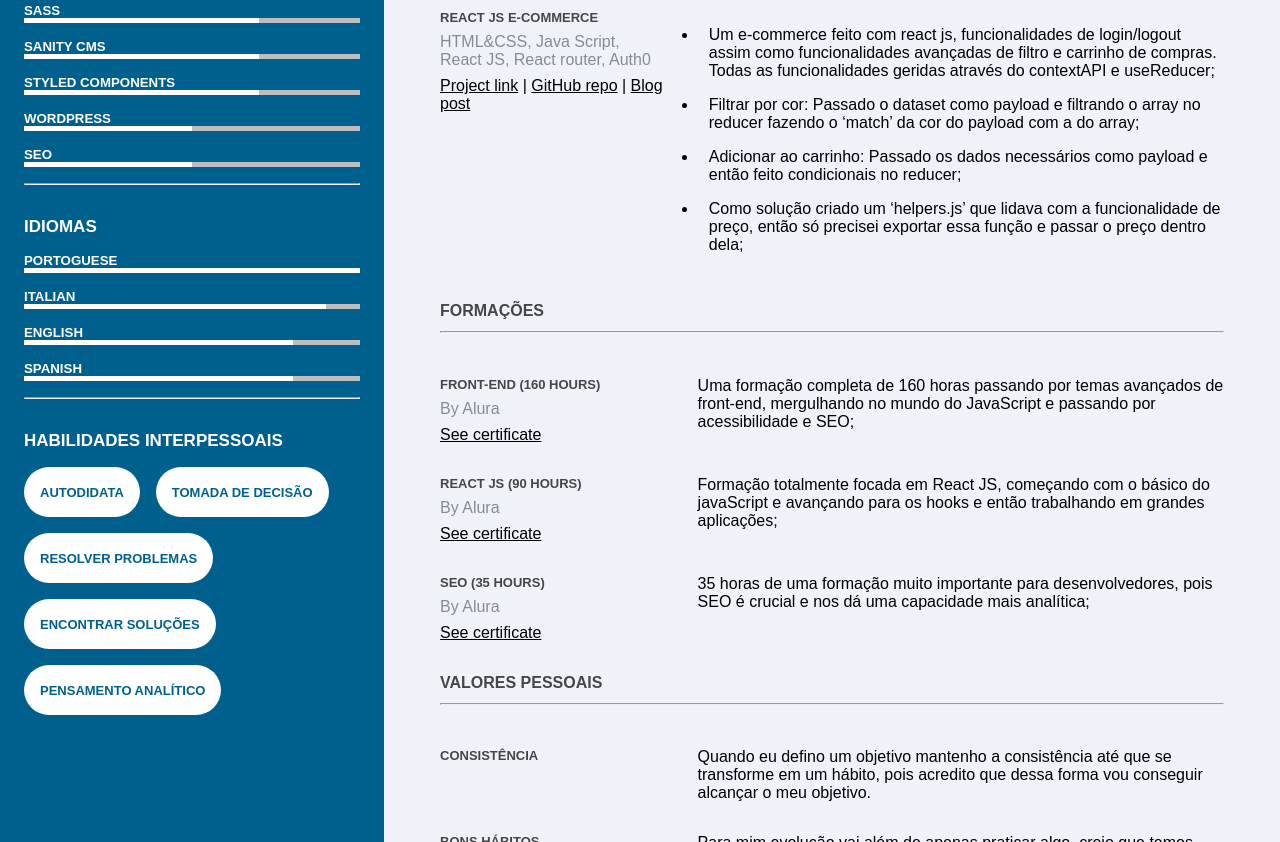
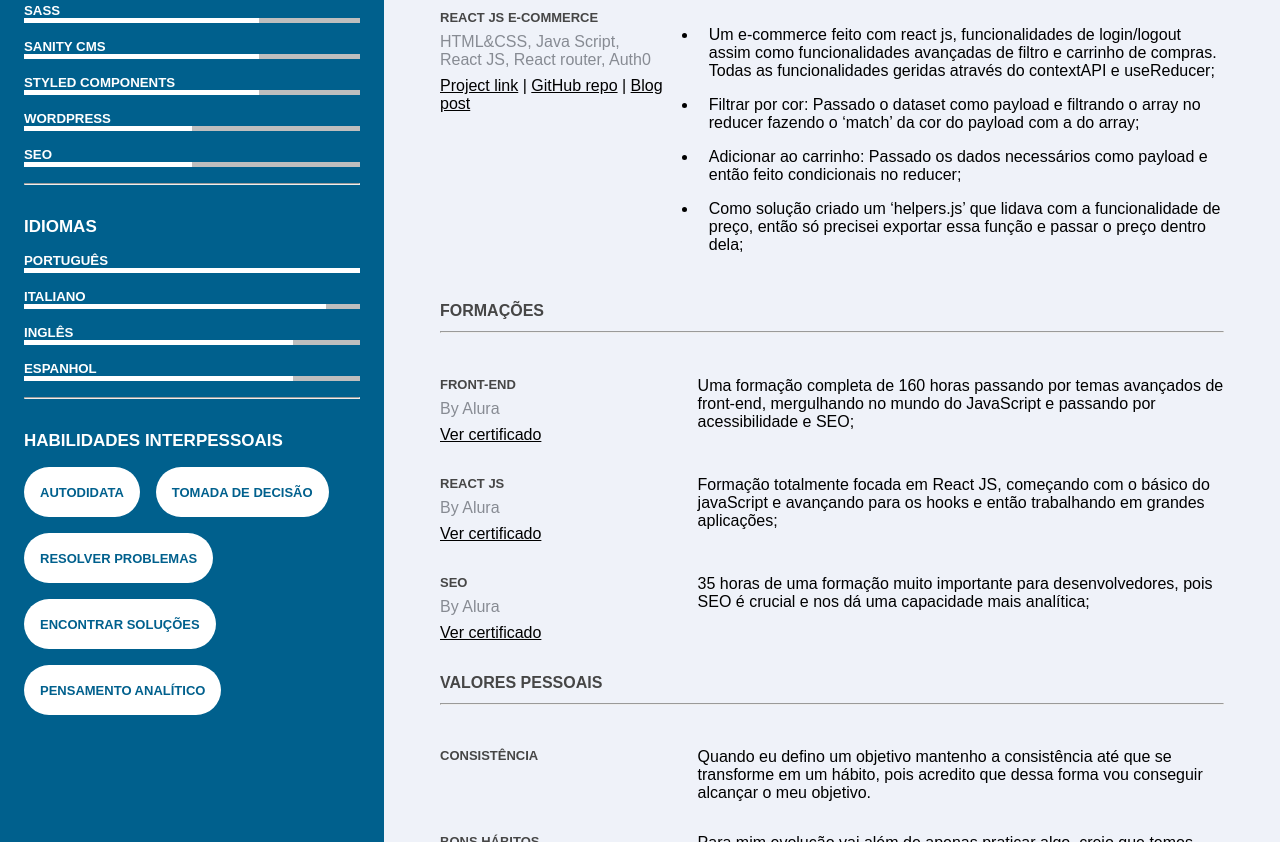
Before and after one commit to LucasCardoso20/lucas-cardoso-resume-pt-br, a plain HTML site: page index.html in a window 1280 px wide. Shown: the part 545-1387 px from the top of the page. Drawn offline with Linux system fonts and the light colour scheme; files whose address does not match are found by name; a web font is replaced by a local one.

Commit message:
formações

```diff
--- a/index.html
+++ b/index.html
@@ -122,7 +122,7 @@
 
                 <ul class="informations__url">
                     <li class="informations__item">
-                        <h5 class="skills__title">Portoguese</h5>
+                        <h5 class="skills__title">Português</h5>
 
                         <div class="skill-bar">
                             <div class="bar native">
@@ -130,7 +130,7 @@
                     </li>
 
                     <li class="informations__item">
-                        <h5 class="skills__title">Italian</h5>
+                        <h5 class="skills__title">Italiano</h5>
 
                         <div class="skill-bar">
                             <div class="bar c1">
@@ -138,7 +138,7 @@
                     </li>
 
                     <li class="informations__item">
-                        <h5 class="skills__title">English</h5>
+                        <h5 class="skills__title">Inglês</h5>
 
                         <div class="skill-bar">
                             <div class="bar b2">
@@ -146,7 +146,7 @@
                     </li>
 
                     <li class="informations__item">
-                        <h5 class="skills__title">Spanish</h5>
+                        <h5 class="skills__title">Espanhol</h5>
 
                         <div class="skill-bar">
                             <div class="bar b2">
@@ -348,14 +348,14 @@
 
                 <div class="project-container">
                     <div class="project-details">
-                        <h4>Front-End (160 hours)</h4>
+                        <h4>Front-End</h4>
                         <span>
                             By Alura
                         </span>
                         <div class="links-container">
                             <a
                                 href="https://cursos.alura.com.br/user/lucascardosodeoliveira63/fullCertificate/5df6ed4f9980afaa8f1c47d5279f74b6">
-                                See certificate
+                                Ver certificado
                             </a>
                         </div>
                     </div>
@@ -368,13 +368,13 @@
 
                 <div class="project-container">
                     <div class="project-details">
-                        <h4>React JS (90 hours)</h4>
+                        <h4>React JS</h4>
                         <span>
                             By Alura
                         </span>
                         <a
                             href="https://cursos.alura.com.br/user/lucascardosodeoliveira63/fullCertificate/5df6ed4f9980afaa8f1c47d5279f74b6">
-                            See certificate
+                            Ver certificado
                         </a>
                     </div>
 
@@ -387,13 +387,13 @@
 
                 <div class="project-container">
                     <div class="project-details">
-                        <h4>SEO (35 hours)</h4>
+                        <h4>SEO</h4>
                         <span>
                             By Alura
                         </span>
                         <a
                             href="https://cursos.alura.com.br/user/lucascardosodeoliveira63/fullCertificate/5df6ed4f9980afaa8f1c47d5279f74b6">
-                            See certificate
+                            Ver certificado
                         </a>
                     </div>
 
```
